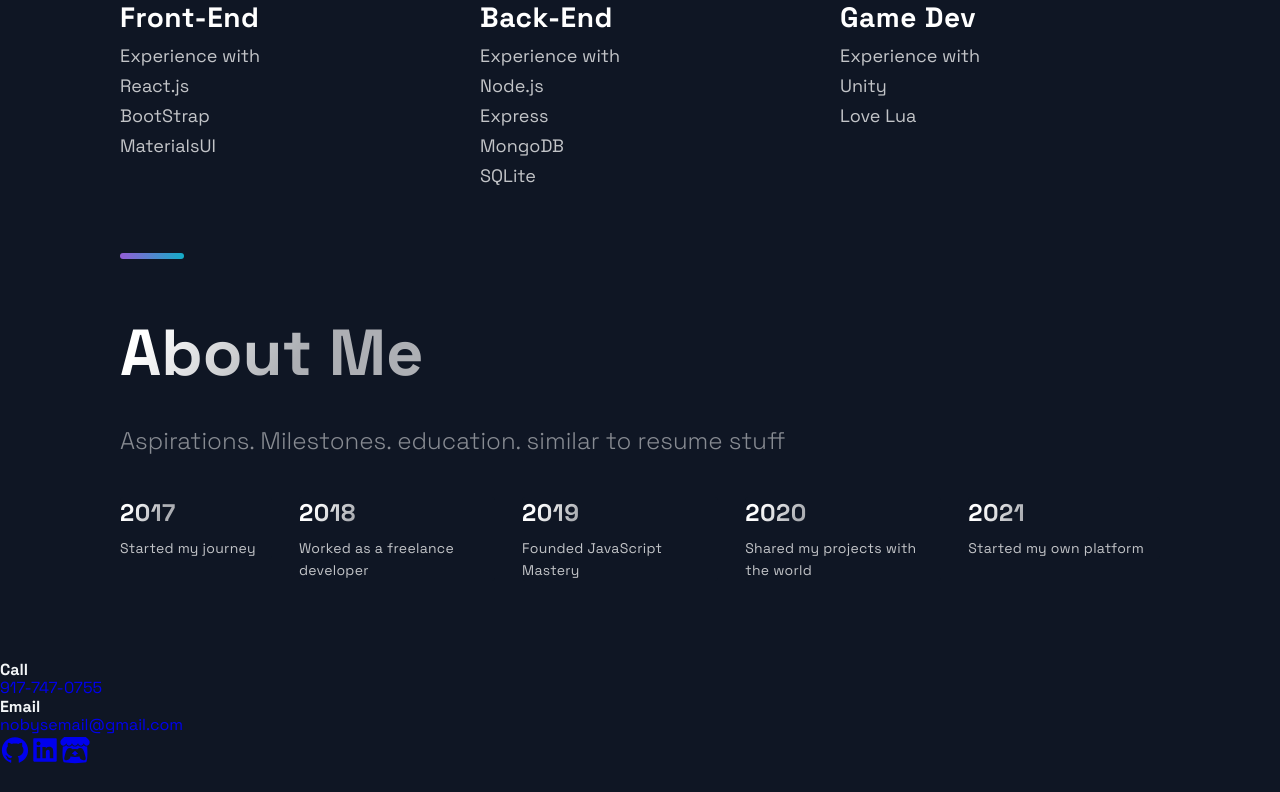
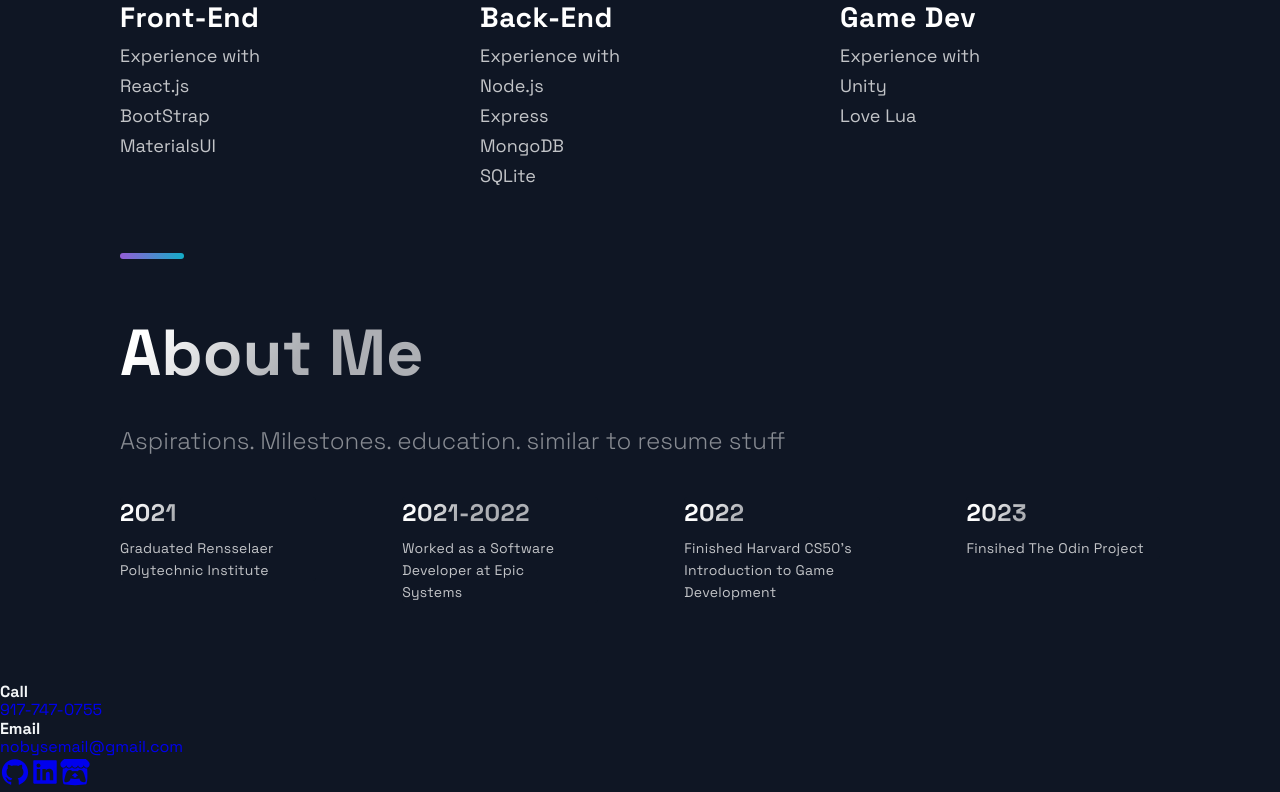
Before and after one commit to Noby1Kenobi/portfolio-website, a Next.js app: page / in a window 1280 px wide. Shown: the part 2444-3236 px from the top of the page. Before the commit the page ends 3214 px from the top, so only its background shows below. Built offline with nearby package versions, Linux system fonts and the light colour scheme.

Commit message:
Update timeline data to pertain to my journey as a software dev

```diff
--- a/src/constants/constants.js
+++ b/src/constants/constants.js
@@ -38,11 +38,10 @@
 ];
 
 export const TimeLineData = [
-  { year: 2017, text: 'Started my journey', },
-  { year: 2018, text: 'Worked as a freelance developer', },
-  { year: 2019, text: 'Founded JavaScript Mastery', },
-  { year: 2020, text: 'Shared my projects with the world', },
-  { year: 2021, text: 'Started my own platform', },
+  { year: 2021, text: 'Graduated Rensselaer Polytechnic Institute', },
+  { year: '2021-2022', text: 'Worked as a Software Developer at Epic Systems', },
+  { year: 2022, text: 'Finished Harvard CS50\'s Introduction to Game Development', },
+  { year: 2023, text: 'Finsihed The Odin Project', },
 ];
 
 export const AccomplishmentData = [
```
Also changed, not shown: 1 other file (tests, documents, lock files or other folders).
